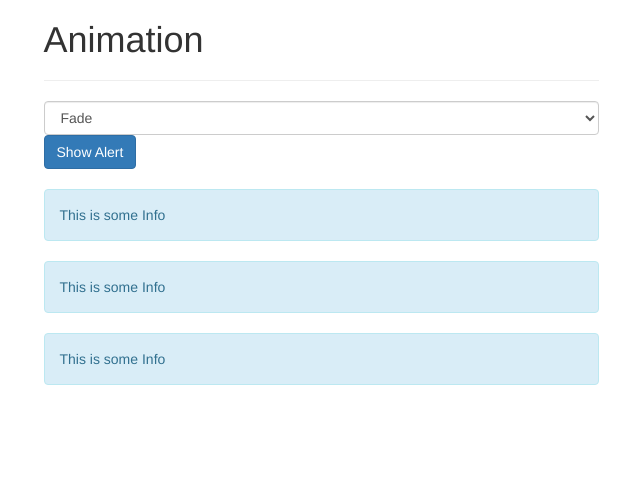
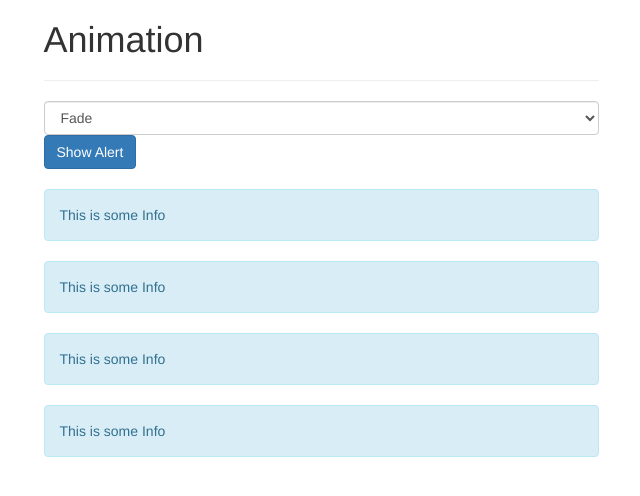
Before and after one commit to MinseungJeon/hello-world, a Vue app: page / in a window 1280 px wide. Shown: the top 496 px of the page, without its empty margins (319-959 px from the left). Built offline with nearby package versions, Linux system fonts and the light colour scheme; a web font is replaced by a local one.

Commit message:
14-14. Transitioning between Multiple Elements (Practice)

```diff
--- a/src/App.vue
+++ b/src/App.vue
@@ -23,6 +23,14 @@
           leave-active-class="animated shake"
         >
           <div class="alert alert-info" v-if="show">This is some Info</div>
+        </transition>
+        <transition name="alertAnimation" mode="out-in">
+          <div class="alert alert-info" v-if="show" key="info">
+            This is some Info
+          </div>
+          <div class="alert alert-warning" v-else key="warning">
+            This is some Warning
+          </div>
         </transition>
       </div>
     </div>
@@ -72,7 +80,7 @@ export default {
 
 .slide-leave-active {
   animation: slide-out 1s ease-out forwards;
-  transition: opacity 3s;
+  transition: opacity 1s;
   opacity: 0;
 }
 
```
